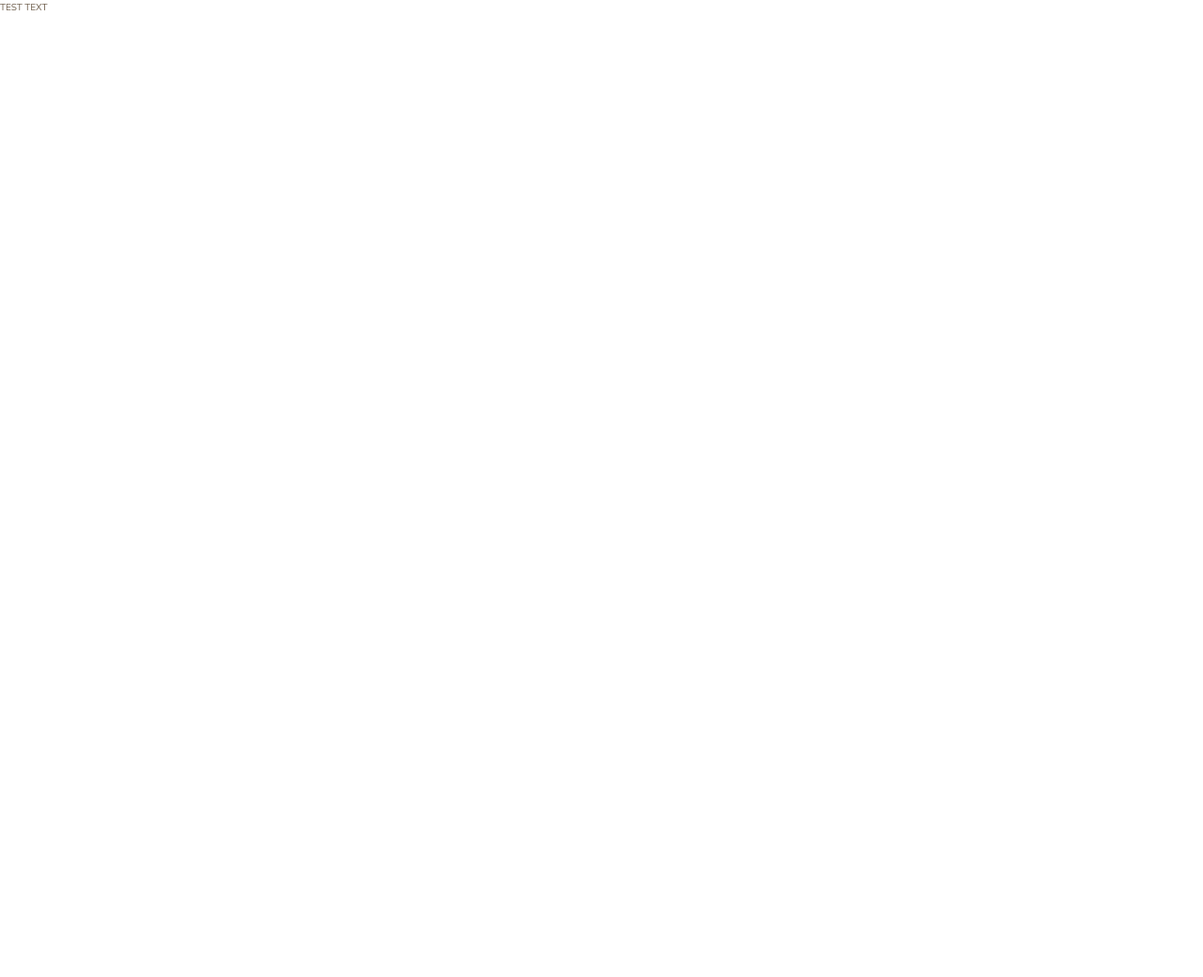
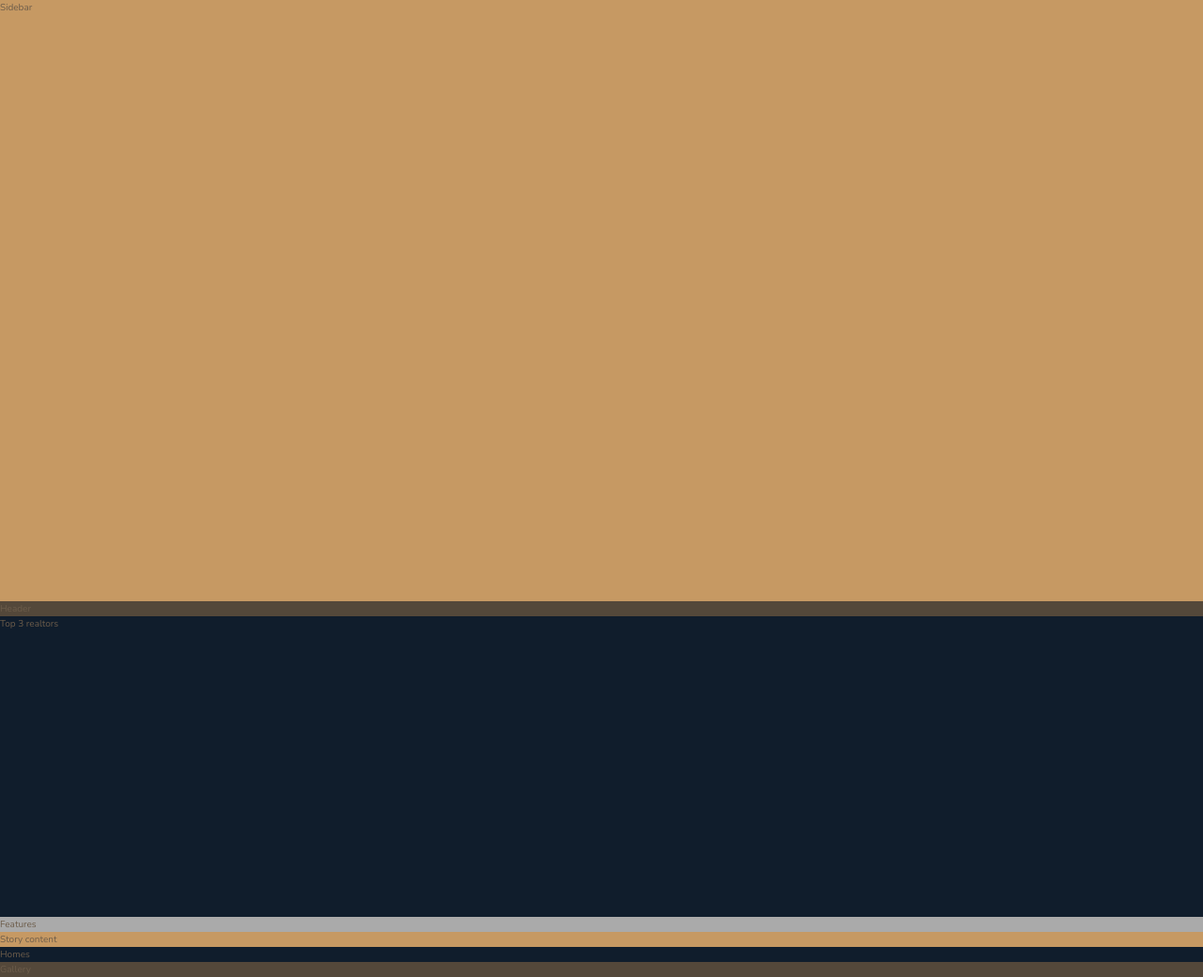
Before and after one commit to MajhiRockzZ/Advanced-CSS-and-SASS-Project-3, a website: page index.html in a window 1280 px wide. Shown: the whole page at 94% size. Before the commit the page ends 800 px from the top, so only its background shows below. Drawn offline with nearby package versions, Linux system fonts and the light colour scheme.

Commit message:
feat: Building the Overall Layout - Part 1

```diff
--- a/index.html
+++ b/index.html
@@ -2,16 +2,47 @@
 <html lang="en">
 <head>
   <meta charset="UTF-8">
-        <meta name="viewport" content="width=device-width, initial-scale=1.0">
-        <meta http-equiv="X-UA-Compatible" content="ie=edge">
+  <meta content="width=device-width, initial-scale=1.0" name="viewport">
+  <meta content="ie=edge" http-equiv="X-UA-Compatible">
 
   <link href="https://fonts.googleapis.com/css?family=Josefin+Sans:300,400,400i|Nunito:300,300i" rel="stylesheet">
-        <link rel="stylesheet" href="css/style.css">
-        <link rel="shortcut icon" type="image/png" href="img/favicon.png">
+  <link href="css/style.css" rel="stylesheet">
+  <link href="img/favicon.png" rel="shortcut icon" type="image/png">
 
   <title>nexter &mdash; your home, your freedom</title>
 </head>
 <body class="container">
-        TEST TEXT
+<div class="sidebar">
+  Sidebar
+</div>
+
+<header class="header">
+  Header
+</header>
+
+<div class="realtors">
+  Top 3 realtors
+</div>
+
+<section class="features">
+  Features
+</section>
+
+<div class="story__pictures">
+  Story content
+</div>
+
+<section class="homes">
+  Homes
+</section>
+
+<section class="gallery">
+  Gallery
+</section>
+
+<footer class="footer">
+
+</footer>
+
 </body>
 </html>
--- a/sass/_base.scss
+++ b/sass/_base.scss
@@ -33,3 +33,8 @@ body {
   font-weight: 300;
   line-height: 1.6;
 }
+
+.container {
+  display: grid;
+  grid-template-rows: 80vh min-content 40vh repeat(3, min-content);
+}
--- a/sass/_features.scss
+++ b/sass/_features.scss
@@ -0,0 +1,3 @@
+.features {
+  background-color: $color-grey-light-2;
+}
--- a/sass/_footer.scss
+++ b/sass/_footer.scss
@@ -0,0 +1,3 @@
+.footer {
+  background-color: $color-secondary;
+}
--- a/sass/_gallery.scss
+++ b/sass/_gallery.scss
@@ -0,0 +1,3 @@
+.gallery {
+  background-color: $color-grey-dark-1;
+}
--- a/sass/_header.scss
+++ b/sass/_header.scss
@@ -0,0 +1,3 @@
+.header {
+  background-color: $color-grey-dark-1;
+}
--- a/sass/_homes.scss
+++ b/sass/_homes.scss
@@ -0,0 +1,3 @@
+.homes {
+  background-color: $color-secondary;
+}
--- a/sass/_realtors.scss
+++ b/sass/_realtors.scss
@@ -0,0 +1,3 @@
+.realtors {
+  background-color: $color-secondary;
+}
--- a/sass/_sidebar.scss
+++ b/sass/_sidebar.scss
@@ -0,0 +1,3 @@
+.sidebar {
+  background-color: $color-primary;
+}
--- a/sass/_story.scss
+++ b/sass/_story.scss
@@ -0,0 +1,9 @@
+.story {
+  &__pictures {
+    background-color: $color-primary;
+  }
+
+  &__content {
+    background-color: $color-grey-light-1;
+  }
+}
```
Also changed, not shown: css/style.css. Lines whose indentation alone changed are shown as unchanged.
